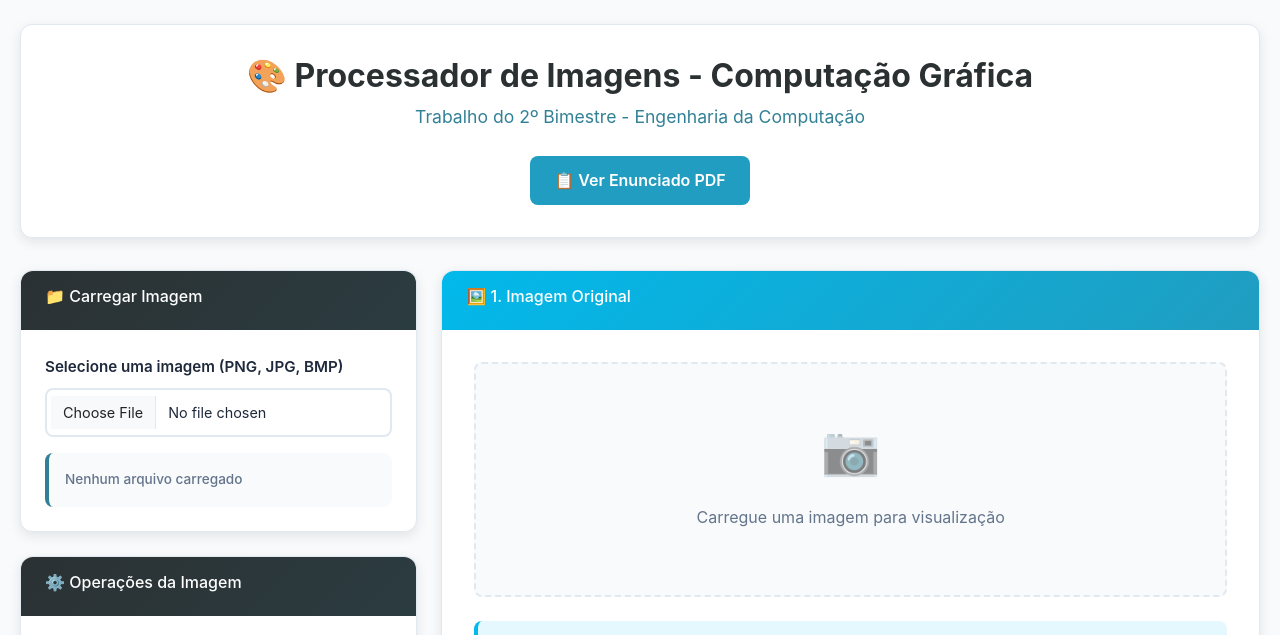
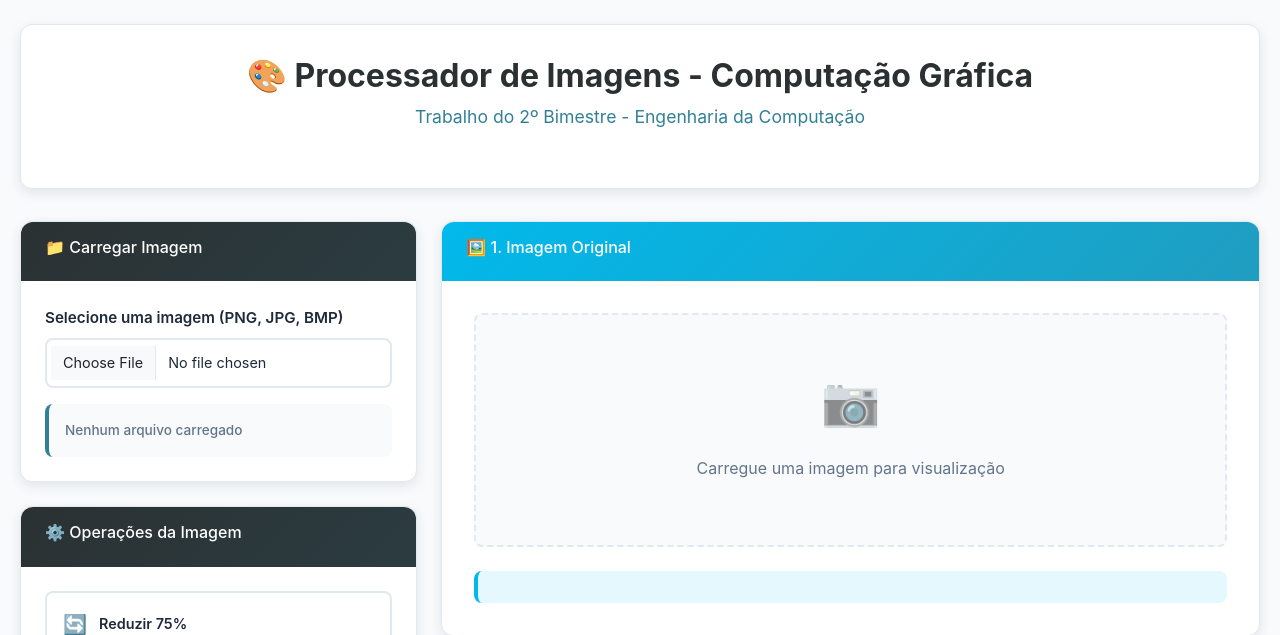
Before and after one commit to Vitinho-sys/Computa-o-Gr-fica, a Flask app: page / in a window 1280 px wide. Shown: the top 635 px of the page. Run offline with Flask 2, Linux system fonts and the light colour scheme.

Commit message:
Programa Finalizado

```diff
--- a/cg_flask_project/app.py
+++ b/cg_flask_project/app.py
@@ -17,9 +17,6 @@ for d in (UPLOAD_DIR, OUTPUT_DIR):
     d.mkdir(exist_ok=True)
 
 ALLOWED_EXT = {"png", "jpg", "jpeg", "bmp"}
-
-# Path to the PDF enunciado you uploaded (from conversation history)
-ENUNCIADO_PATH = "/mnt/data/CG_2BIM_Prova_Comp.pdf"
 
 app = Flask(__name__, static_folder="static", template_folder="templates")
 app.config["MAX_CONTENT_LENGTH"] = 50 * 1024 * 1024  # 50 MB
@@ -94,15 +91,6 @@ def compute_histograms_and_stats(pil_img, out_prefix):
 @app.route("/")
 def index():
     return render_template("index.html")
-
-
-@app.route("/enunciado")
-def enunciado():
-    # Serve the PDF from the uploaded path. Use send_file with the full path.
-    if os.path.exists(ENUNCIADO_PATH):
-        return send_file(ENUNCIADO_PATH, as_attachment=False)
-    return "Enunciado não encontrado no caminho esperado.", 404
-
 
 @app.route("/upload", methods=["POST"])
 def upload():
--- a/cg_flask_project/templates/index.html
+++ b/cg_flask_project/templates/index.html
@@ -13,7 +13,6 @@
     <div class="header-section">
       <h1>🎨 Processador de Imagens - Computação Gráfica</h1>
       <p class="subtitle">Trabalho do 2º Bimestre - Engenharia da Computação</p>
-      <a class="btn-enunciado" href="/enunciado" target="_blank">📋 Ver Enunciado PDF</a>
     </div>
 
     <div class="row g-4">
```
